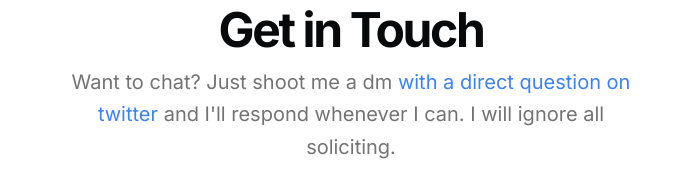
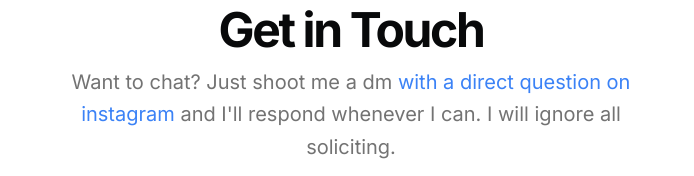
Before and after one commit to telluricaquarian/curriculumvitae, a Next.js app: page / in a window 1280 px wide. Shown: the part 6544-6720 px from the top of the page, without its empty margins (289-983 px from the left). Built offline with nearby package versions, Linux system fonts and the light colour scheme.

Commit message:
Updated portfolio with latest changes

```diff
--- a/src/app/page.tsx
+++ b/src/app/page.tsx
@@ -211,7 +211,7 @@ export default function Page() {
                   href={DATA.contact.social.X.url}
                   className="text-blue-500 hover:underline"
                 >
-                  with a direct question on twitter
+                  with a direct question on instagram
                 </Link>{" "}
                 and I&apos;ll respond whenever I can. I will ignore all
                 soliciting.
```
